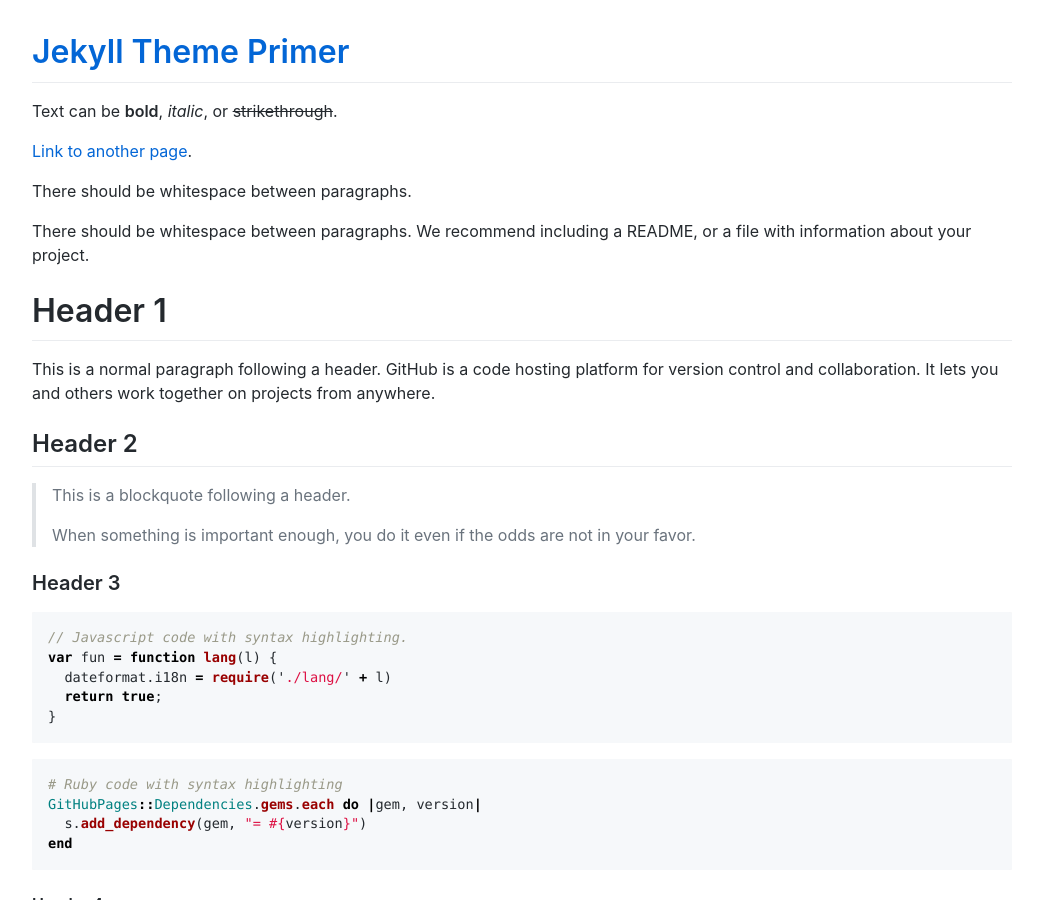
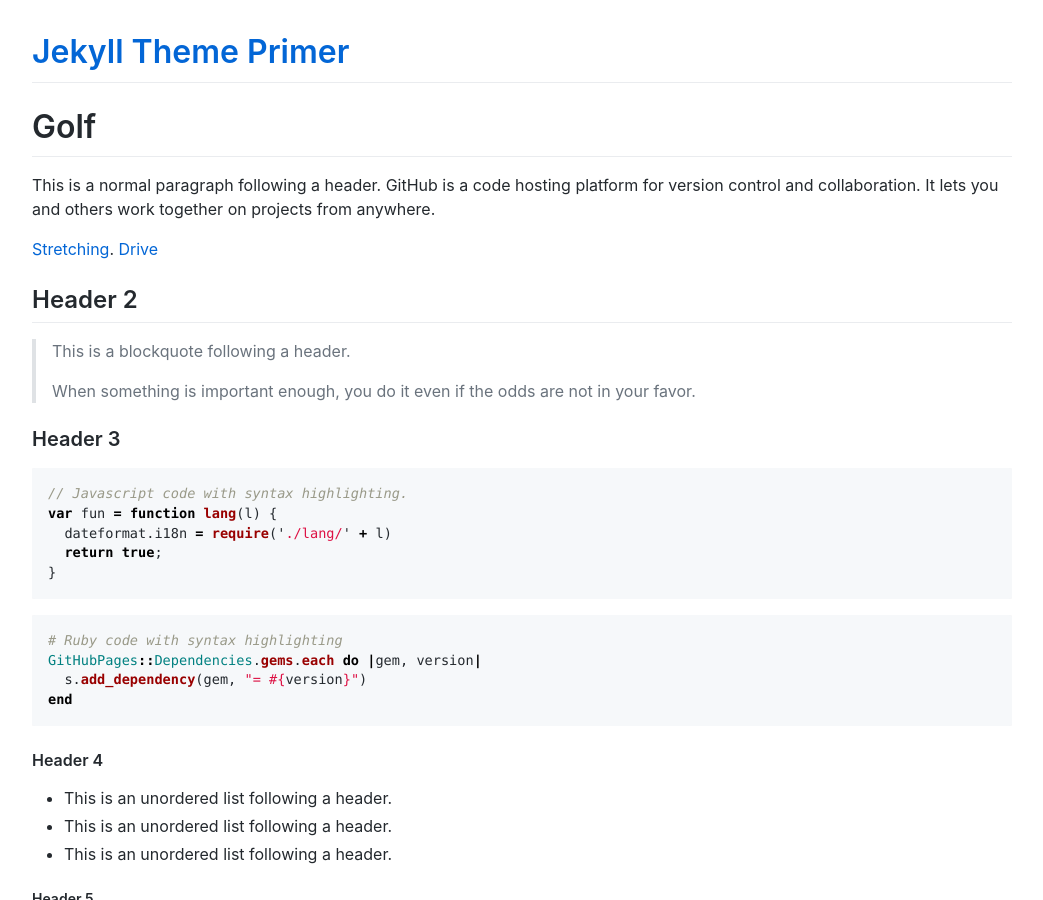
Before and after one commit to haapio/haapio.github.io, a Jekyll site: the page built from index.md, in a window 1280 px wide and 900 px high. Shown: the whole window, without its empty margins (118-1161 px from the left). Built offline with Jekyll 4.4.1, drawn with Linux system fonts in a browser that asks for light colours; comment, search, counter and statistics services are not loaded; our own code applies the rules of GitHub Pages for plain Markdown files.

Commit message:
Update index.md

```diff
--- a/index.md
+++ b/index.md
@@ -2,17 +2,12 @@
 layout: default
 ---
 
-Text can be **bold**, _italic_, or ~~strikethrough~~.
-
-[Link to another page](./another-page.html).
-
-There should be whitespace between paragraphs.
-
-There should be whitespace between paragraphs. We recommend including a README, or a file with information about your project.
-
-# Header 1
+# Golf
 
 This is a normal paragraph following a header. GitHub is a code hosting platform for version control and collaboration. It lets you and others work together on projects from anywhere.
+
+[Stretching](./stretching.html).
+[Drive](./drive.html)
 
 ## Header 2
 
```
